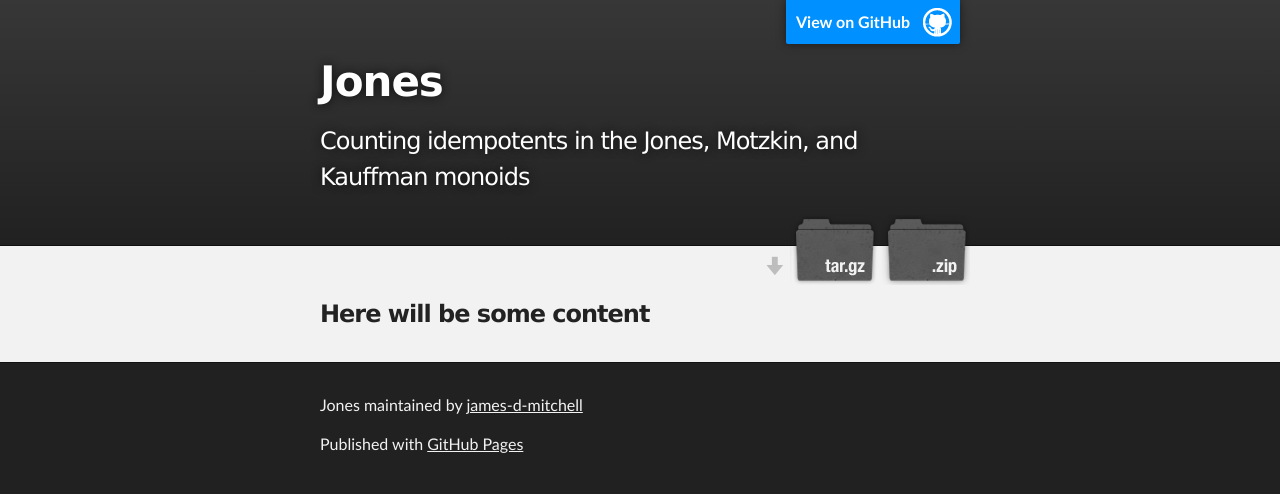
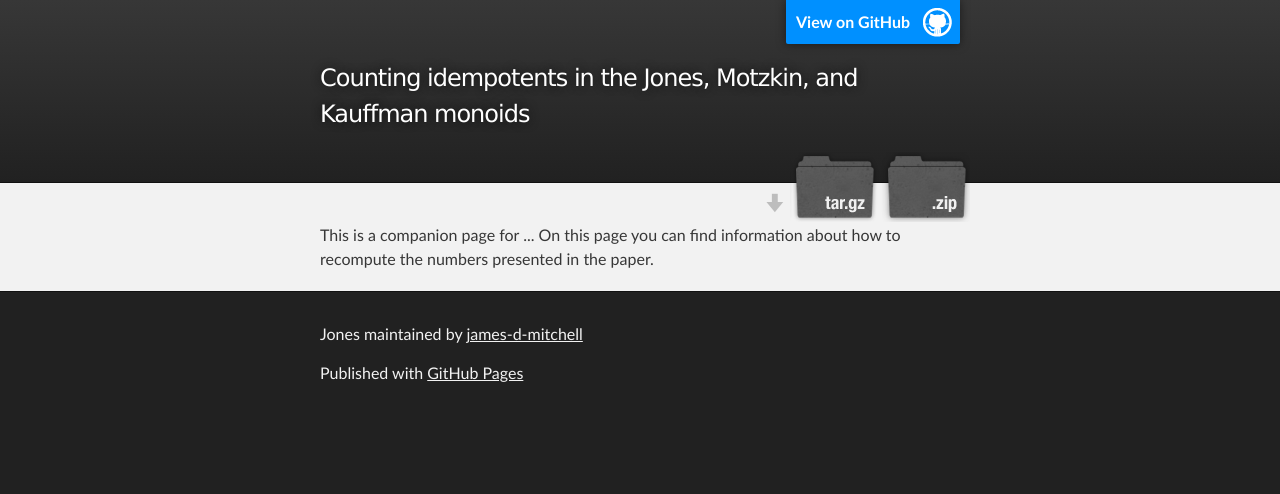
Before and after one commit to james-d-mitchell/Jones, a plain HTML site: page index.html in a window 1280 px wide. Drawn offline with Linux system fonts and the light colour scheme.

Commit message:
Minor mod to index.html

```diff
--- a/index.html
+++ b/index.html
@@ -8,7 +8,7 @@
 
     <link rel="stylesheet" type="text/css" media="screen" href="stylesheets/stylesheet.css">
 
-    <title>Jones</title>
+    <title>Counting idempotents</title>
   </head>
 
   <body>
@@ -18,8 +18,8 @@
         <header class="inner">
           <a id="forkme_banner" href="https://github.com/james-d-mitchell/Jones">View on GitHub</a>
 
-          <h1 id="project_title">Jones</h1>
           <h2 id="project_tagline">Counting idempotents in the Jones, Motzkin, and Kauffman monoids</h2>
+
 
             <section id="downloads">
               <a class="zip_download_link" href="https://github.com/james-d-mitchell/Jones/zipball/master">Download this project as a .zip file</a>
@@ -31,8 +31,8 @@
     <!-- MAIN CONTENT -->
     <div id="main_content_wrap" class="outer">
       <section id="main_content" class="inner">
-        <h3>
-<a id="here-will-be-some-content" class="anchor" href="#here-will-be-some-content" aria-hidden="true"><span aria-hidden="true" class="octicon octicon-link"></span></a>Here will be some content</h3>
+        This is a companion page for ... On this page you can find information
+        about how to recompute the numbers presented in the paper.
       </section>
     </div>
 
```
